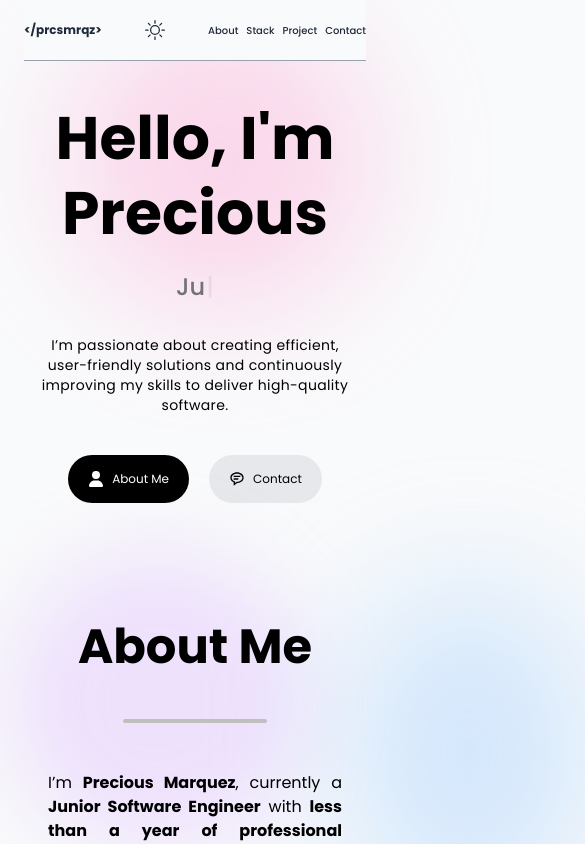
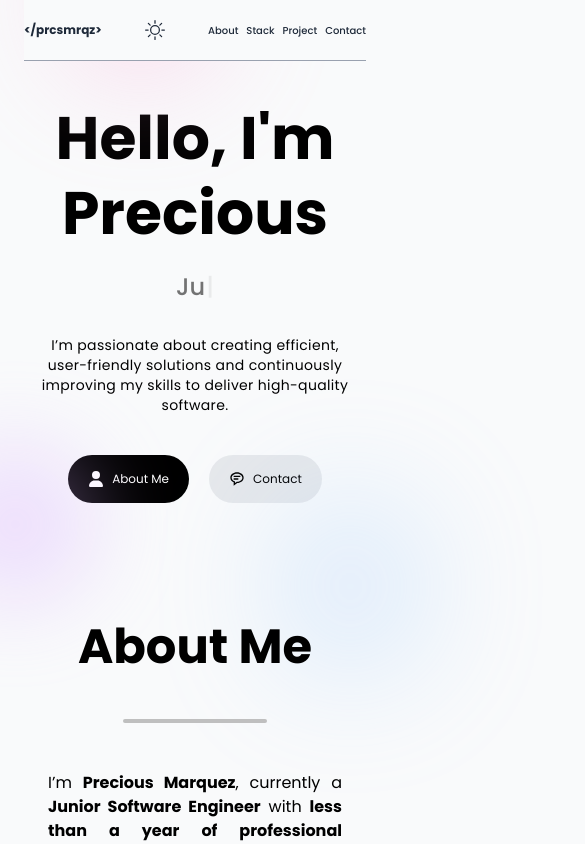
Before and after one commit to prcsmrqz/portfolio, a React (Vite) app: page / in a window 390 px wide. Shown: the top 844 px of the page, 585 px wide, since content can reach past the window. Built offline with nearby package versions, Linux system fonts and the light colour scheme.

Commit message:
fix: colors

```diff
--- a/src/App.jsx
+++ b/src/App.jsx
@@ -43,9 +43,11 @@ function App() {
             <LandingPage />
           </div>
 
-          <div className="absolute top-0 left-[20%] w-80 h-80 bg-pink-300 rounded-full opacity-40 animate-drift filter blur-3xl -z-10"></div>
-          <div className="absolute bottom-0 left-[0%] w-72 h-72 bg-purple-300 rounded-full opacity-35 animate-drift animation-delay-2000 filter blur-2xl -z-10"></div>
-          <div className="absolute bottom-0 left-[85%] top-[70%] w-60 h-80 bg-blue-300 rounded-full opacity-35 animate-drift animation-delay-4000 filter blur-3xl -z-10"></div>
+          <div className=" overflow-hidden ">
+            <div className="absolute -top-20 left-[20%] w-40 h-40 sm:w-80 sm:h-80 bg-pink-300 rounded-full opacity-40 animate-drift filter blur-3xl"></div>
+            <div className="absolute bottom-60 sm:bottom-0 left-[-20%] sm:left-[0%] w-40 h-40 sm:w-72 sm:h-72 bg-purple-300 rounded-full opacity-35 animate-drift animation-delay-2000 filter blur-2xl"></div>
+            <div className="absolute bottom-0 left-[70%] sm:left-[85%] top-[60%] sm:top-[70%] w-30 h-40 sm:w-60 sm:h-80 bg-blue-300 rounded-full opacity-35 animate-drift animation-delay-4000 filter blur-3xl"></div>
+          </div>
 
           <div
             data-aos="fade-down"
```
